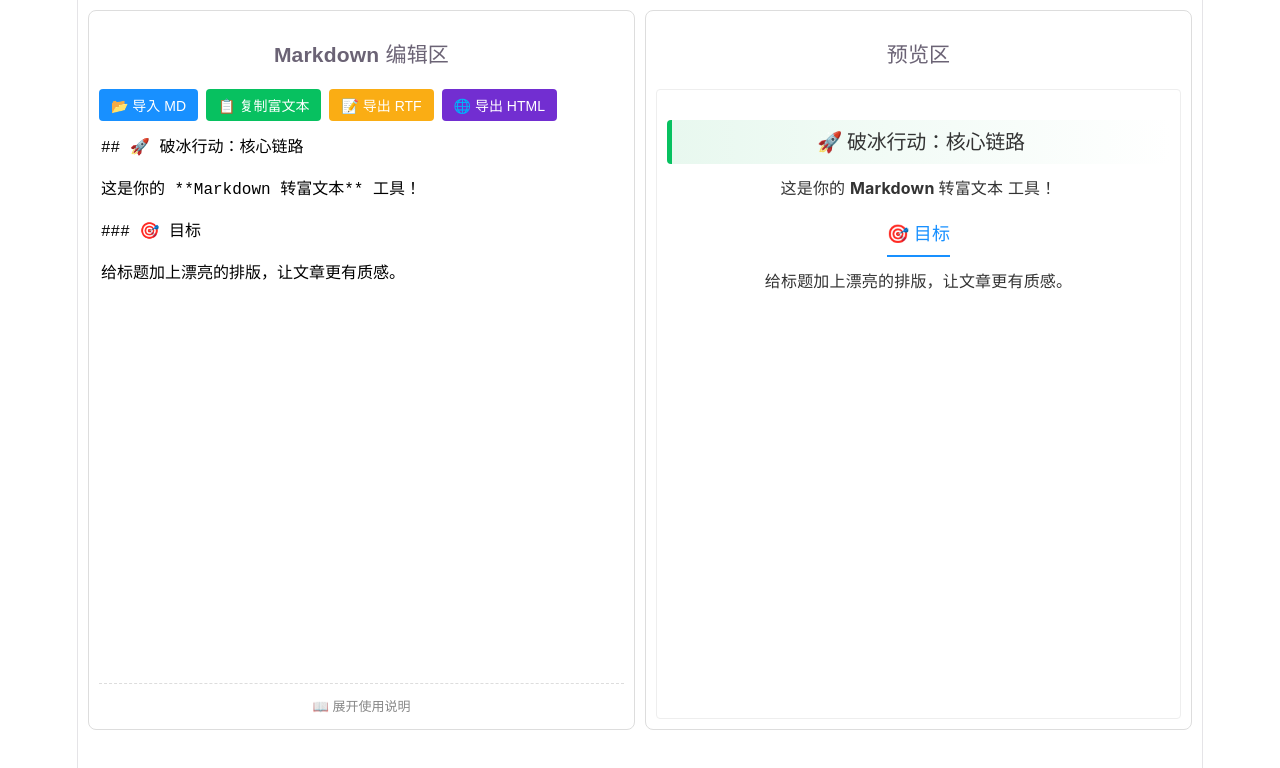
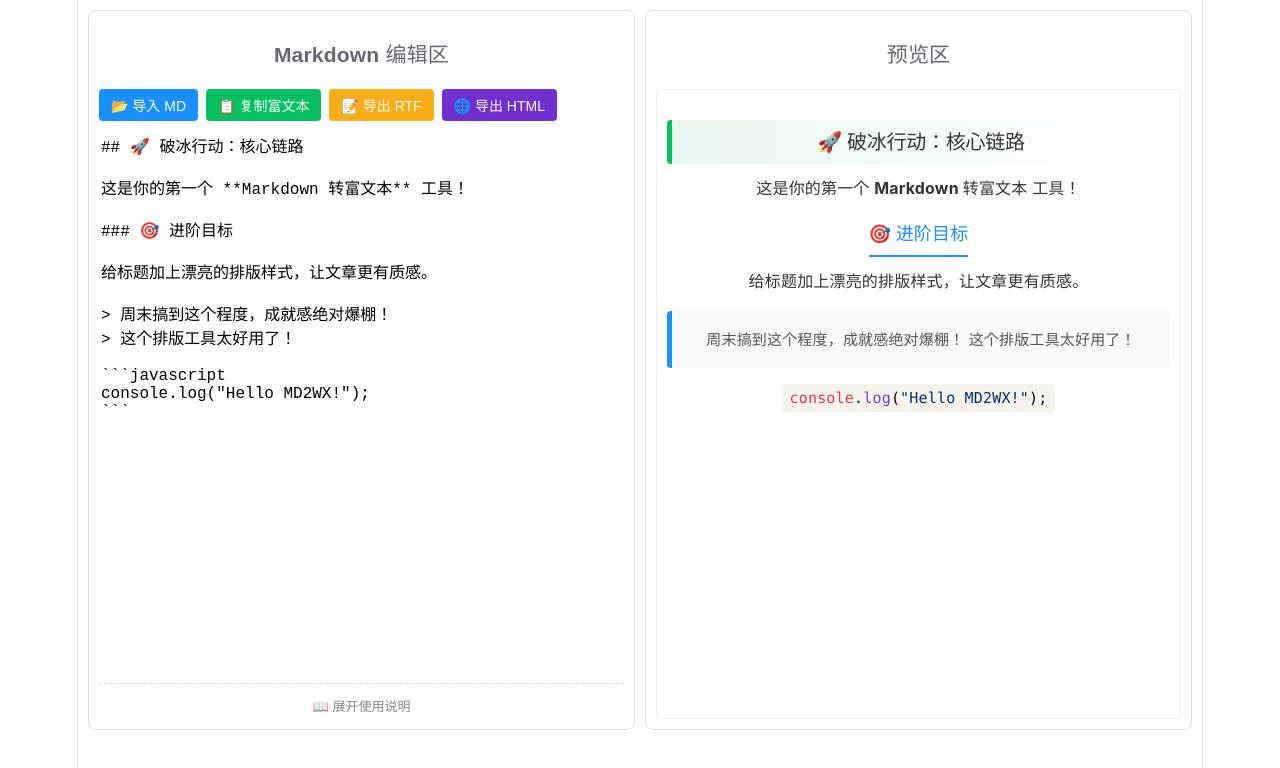
Before and after one commit to mayueling8031/md2wx, a Vue app: page / in a window 1280 px wide. Shown: the top 768 px of the page. Built offline with nearby package versions, Linux system fonts and the light colour scheme.

Commit message:
fix: 修复 TypeScript 类型报错

```diff
--- a/src/components/MarkdownEditor.vue
+++ b/src/components/MarkdownEditor.vue
@@ -93,8 +93,9 @@ import MarkdownIt from 'markdown-it'
 import hljs from 'highlight.js'
 import 'highlight.js/styles/github.css'
 
-const md = new MarkdownIt({
-  highlight: function (str, lang) {
+// 1. 明确指定 md 的类型，解决 TS7022 隐式 any 报错
+const md: MarkdownIt = new MarkdownIt({
+  highlight: function (str: string, lang: string): string {
     if (lang && hljs.getLanguage(lang)) {
       try {
         return `<pre class="hljs"><code>${hljs.highlight(str, { language: lang }).value}</code></pre>`
@@ -106,37 +107,42 @@ const md = new MarkdownIt({
 
 const markdownText = ref(`## 🚀 破冰行动：核心链路
 
-这是你的 **Markdown 转富文本** 工具！
+这是你的第一个 **Markdown 转富文本** 工具！
 
-### 🎯 目标
+### 🎯 进阶目标
 
-给标题加上漂亮的排版，让文章更有质感。
+给标题加上漂亮的排版样式，让文章更有质感。
 
+> 周末搞到这个程度，成就感绝对爆棚！
+> 这个排版工具太好用了！
 
-
+\`\`\`javascript
+console.log("Hello MD2WX!");
+\`\`\`
 `)
 
+// 2. 为正则替换的参数添加明确的类型声明，解决 TS6133 和 TS7006 报错
 const renderedHtml = computed(() => {
   let html = md.render(markdownText.value)
 
-  html = html.replace(/<h2>(.*?)<\/h2>/g, (match, p1) => {
+  html = html.replace(/<h2>(.*?)<\/h2>/g, (_match: string, p1: string) => {
     return `<h2 style="margin: 20px 0 10px; padding: 10px 15px; font-size: 20px; font-weight: bold; color: #333; border-left: 5px solid #07c160; background: linear-gradient(to right, #e8f8ef, #ffffff); border-radius: 4px;">${p1}</h2>`
   })
 
-  html = html.replace(/<h3>(.*?)<\/h3>/g, (match, p1) => {
+  html = html.replace(/<h3>(.*?)<\/h3>/g, (_match: string, p1: string) => {
     return `<h3 style="margin: 15px 0 10px; font-size: 18px; font-weight: bold; color: #1890ff; padding-bottom: 5px; border-bottom: 2px solid #1890ff; display: inline-block;">${p1}</h3>`
   })
 
-  html = html.replace(/<blockquote>([\s\S]*?)<\/blockquote>/g, (match, p1) => {
+  html = html.replace(/<blockquote>([\s\S]*?)<\/blockquote>/g, (_match: string, p1: string) => {
     return `<blockquote style="margin: 15px 0; padding: 15px 20px; background-color: #f8f9fa; border-left: 5px solid #1890ff; border-radius: 4px; color: #555; font-size: 15px; line-height: 1.8;">${p1}</blockquote>`
   })
 
   return html
 })
 
+// 3. 明确指定 ref 的泛型为 HTMLInputElement，解决 TS18046 报错
 const previewRef = ref<HTMLElement | null>(null)
 const fileInput = ref<HTMLInputElement | null>(null)
-const showHelp = ref(false)
 
 const handleFileImport = (event: Event) => {
   const target = event.target as HTMLInputElement
@@ -207,6 +213,7 @@ const downloadFile = (blob: Blob, fileName: string) => {
   URL.revokeObjectURL(url)
 }
 </script>
+
 
 <style scoped>
 .editor-container {
```
